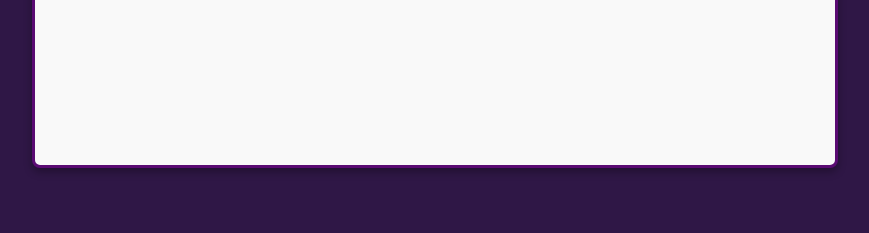
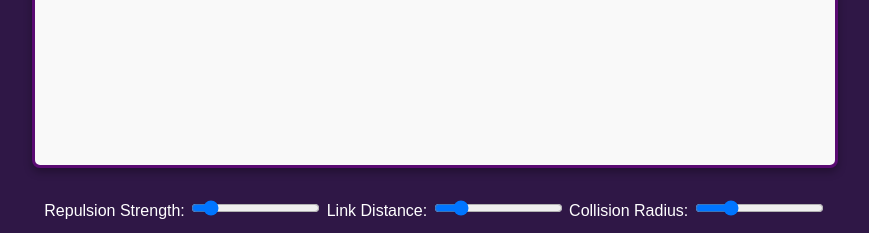
Before and after one commit to tylergneill/pandit_grapher, a Flask app: page / in a window 1280 px wide. Shown: the part 834-1067 px from the top of the page, without its empty margins (205-1074 px from the left). Before the commit the page ends 1005 px from the top, so only its background shows below. Run offline with Flask 3, Linux system fonts and the light colour scheme; parts of the project's set-up code (start-up, migrations or seed data) failed here and were passed over; some libraries are stand-ins or nearby versions.

Commit message:
feat: add force controls

```diff
--- a/static/css/style.css
+++ b/static/css/style.css
@@ -256,6 +256,18 @@ button:hover { background: #a93226; }
   padding: 5px;
 }
 
+#controls {
+  top: 10px;
+  left: 10px;
+  padding: 10px;
+  border-radius: 8px;
+}
+
+#controls label {
+  margin-bottom: 10px;
+  font-family: Arial, sans-serif;
+}
+
 #top-right-link {
   position: absolute;
   top: 10px;
--- a/static/js/graph.js
+++ b/static/js/graph.js
@@ -287,6 +287,25 @@ function renderGraph(graph) {
     .attr('text-anchor', 'middle')
     .text(d => d.label);
 
+  // Add event listeners to update forces dynamically
+  document.getElementById('chargeStrength').addEventListener('input', function () {
+      const repulsionStrength = -this.value;
+      simulation.force('charge').strength(repulsionStrength);
+      simulation.alpha(0.3).restart();
+  });
+
+  document.getElementById('linkDistance').addEventListener('input', function () {
+      const linkDistance = +this.value;
+      simulation.force('link').distance(linkDistance);
+      simulation.alpha(0.3).restart();
+  });
+
+  document.getElementById('collisionRadius').addEventListener('input', function () {
+      const collisionRadius = +this.value;
+      simulation.force('collide').radius(collisionRadius);
+      simulation.alpha(0.3).restart();
+  });
+
   simulation.on('tick', () => {
     link
       .attr('x1', d => d.source.x)
--- a/templates/index.html
+++ b/templates/index.html
@@ -54,6 +54,21 @@
     <svg width="800" height="600"></svg>
   </div>
 
+  <div id="controls">
+    <label>
+      Repulsion Strength:
+      <input type="range" id="chargeStrength" min="0" max="2000" step="50" value="200">
+    </label>
+    <label>
+      Link Distance:
+      <input type="range" id="linkDistance" min="10" max="600" step="20" value="100">
+    </label>
+    <label>
+      Collision Radius:
+      <input type="range" id="collisionRadius" min="6" max="30" step="2" value="12">
+    </label>
+  </div>
+
   <!-- Dropdown Logic -->
   <script type="module" src="{{ url_for('static', filename='js/dropdown.js') }}"></script>
 
```
